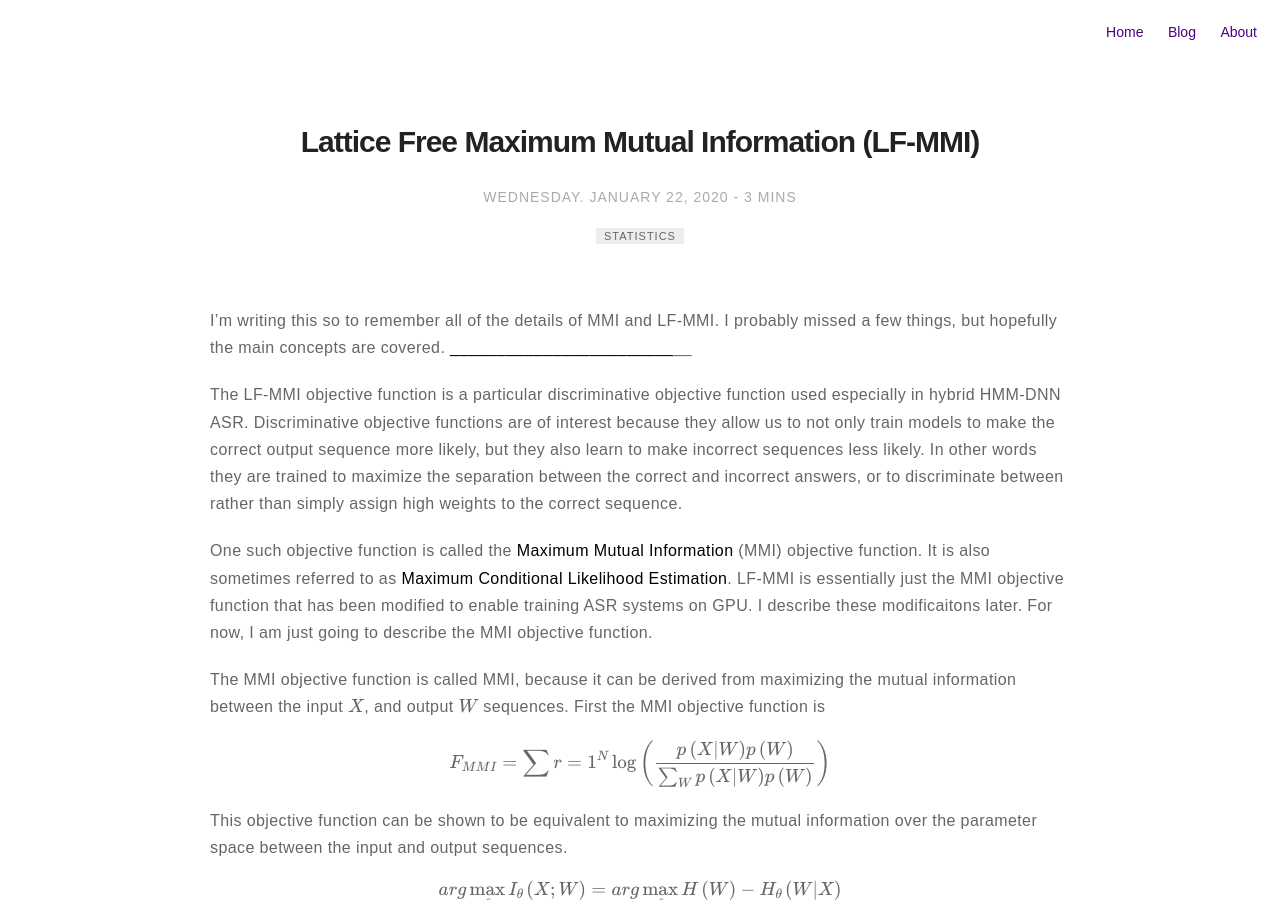
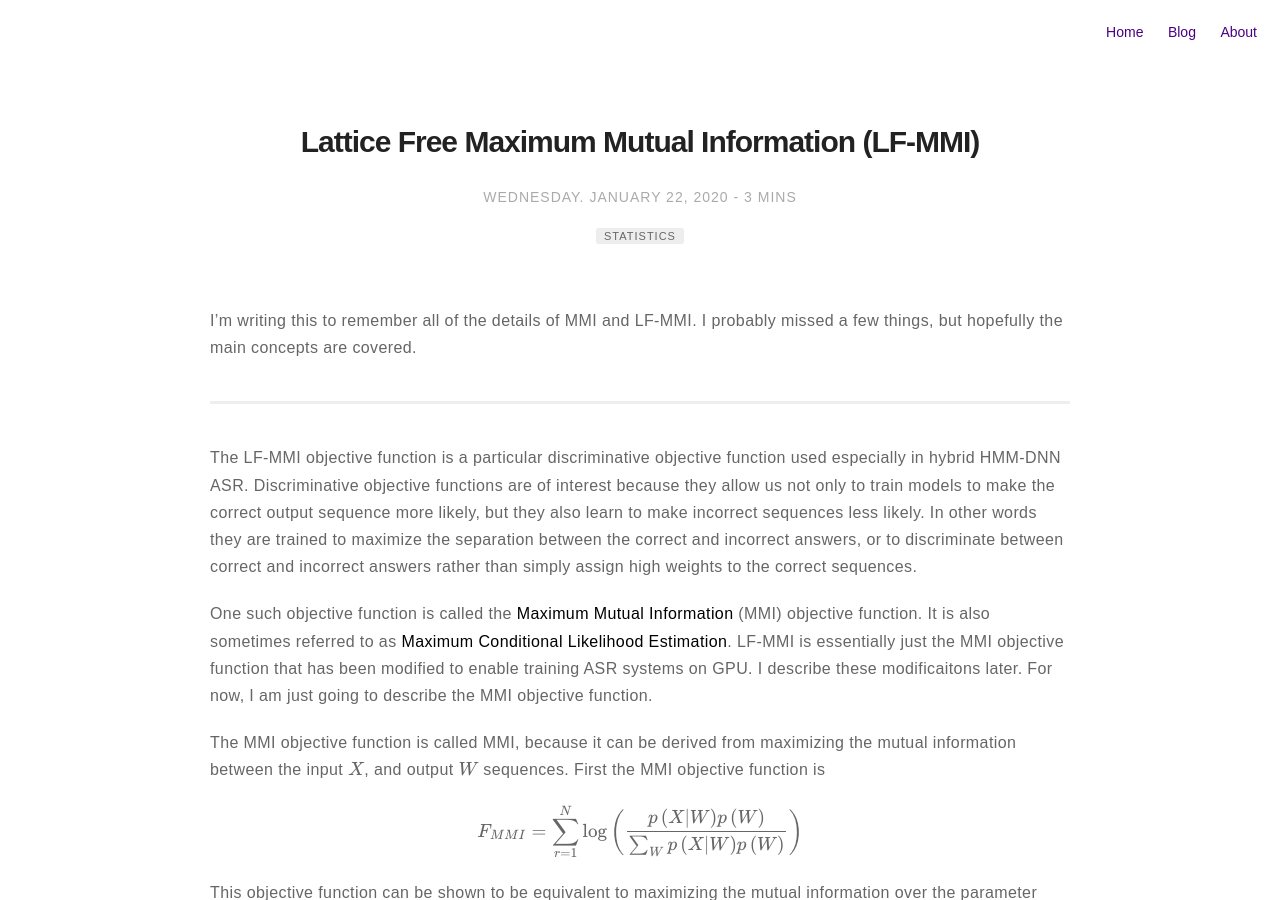
Before and after one commit to m-wiesner/m-wiesner.github.io, a Jekyll site: the page built from _posts/2020-01-22-LF-MMI.markdown, in a window 1280 px wide and 900 px high. Built offline with Jekyll 4.4.1, drawn with Linux system fonts in a browser that asks for light colours; formulas are drawn with MathJax 3.

Commit message:
Update 2020-01-22-LF-MMI.markdown

```diff
--- a/_posts/2020-01-22-LF-MMI.markdown
+++ b/_posts/2020-01-22-LF-MMI.markdown
@@ -12,13 +12,14 @@ author: MatthewWiesner
 description: Bootstrap Sampling Tutorial and Example
 ---
 
-I'm writing this so to remember all of the details of MMI and LF-MMI. I probably missed a few things, but hopefully the main concepts are covered.
+I'm writing this to remember all of the details of MMI and LF-MMI. I probably missed a few things, but hopefully the main concepts are covered.
+
 __________________________________________________________________________
 
 The LF-MMI objective function is a particular discriminative objective function used especially in hybrid HMM-DNN ASR.
-Discriminative objective functions are of interest because they allow us to not only train models to make the correct output sequence
+Discriminative objective functions are of interest because they allow us not only to train models to make the correct output sequence
 more likely, but they also learn to make incorrect sequences less likely. In other words they are trained to maximize the separation
-between the correct and incorrect answers, or to discriminate between rather than simply assign high weights to the correct sequence.
+between the correct and incorrect answers, or to discriminate between correct and incorrect answers rather than simply assign high weights to the correct sequences.
 
 One such objective function is called the **Maximum Mutual Information** (MMI) objective function. It is also sometimes referred to as
 **Maximum Conditional Likelihood Estimation**. LF-MMI is essentially just the MMI objective function that has been modified to enable
@@ -27,7 +28,7 @@ training ASR systems on GPU. I describe these modificaitons later. For now, I am
 The MMI objective function is called MMI, because it can be derived from maximizing the mutual information between the input
 $$X$$, and output $$W$$ sequences. First the MMI objective function is
 
-$$F_{MMI} = \sum{r = 1}^N \log \left(\frac{p\left(X | W\right)p\left(W\right)}{\sum_{W} p\left(X | W\right)p\left(W\right)}\right)$$
+$$F_{MMI} = \sum_{r=1}^N \log \left(\frac{p\left(X | W\right)p\left(W\right)}{\sum_{W} p\left(X | W\right)p\left(W\right)}\right)$$
 
 This objective function can be shown to be equivalent to maximizing the mutual information over the parameter space between the input and output sequences.
 
```
